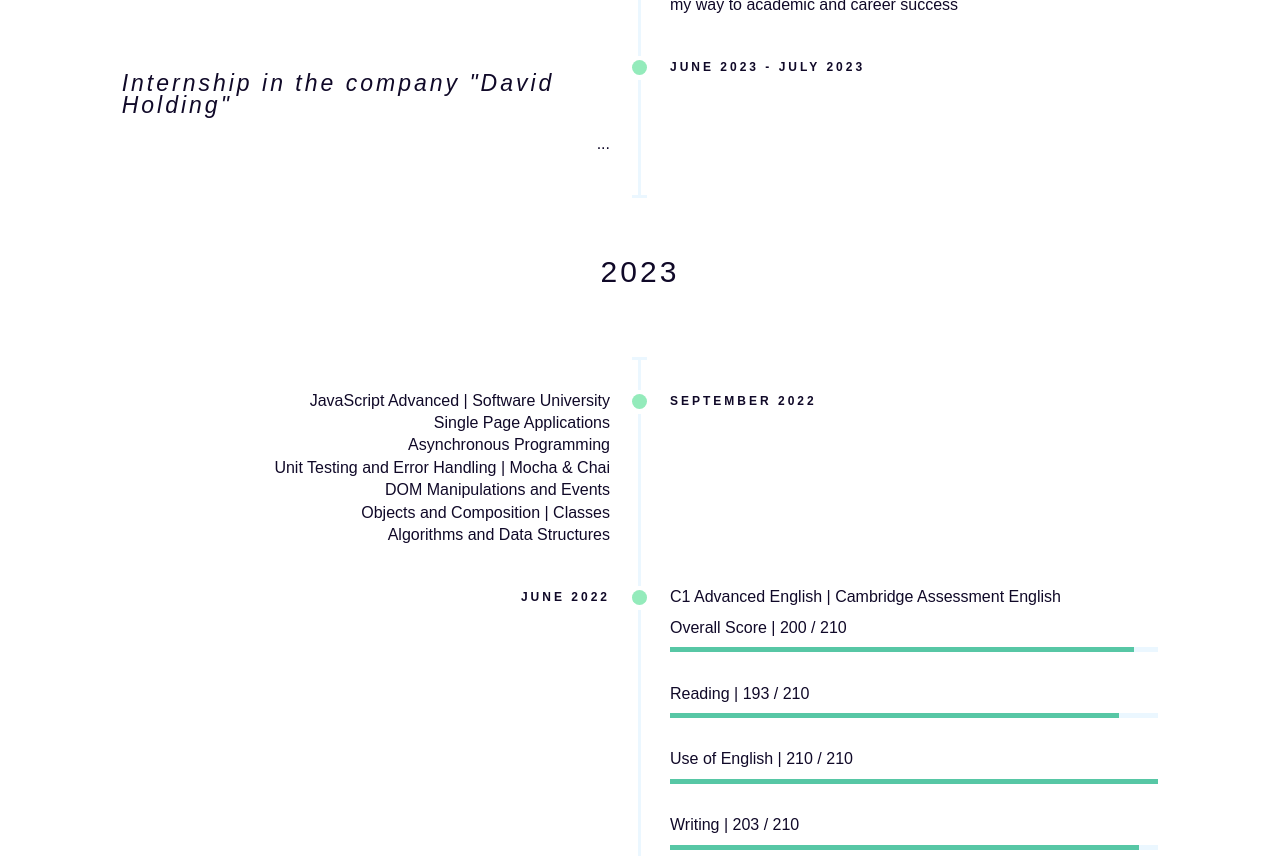
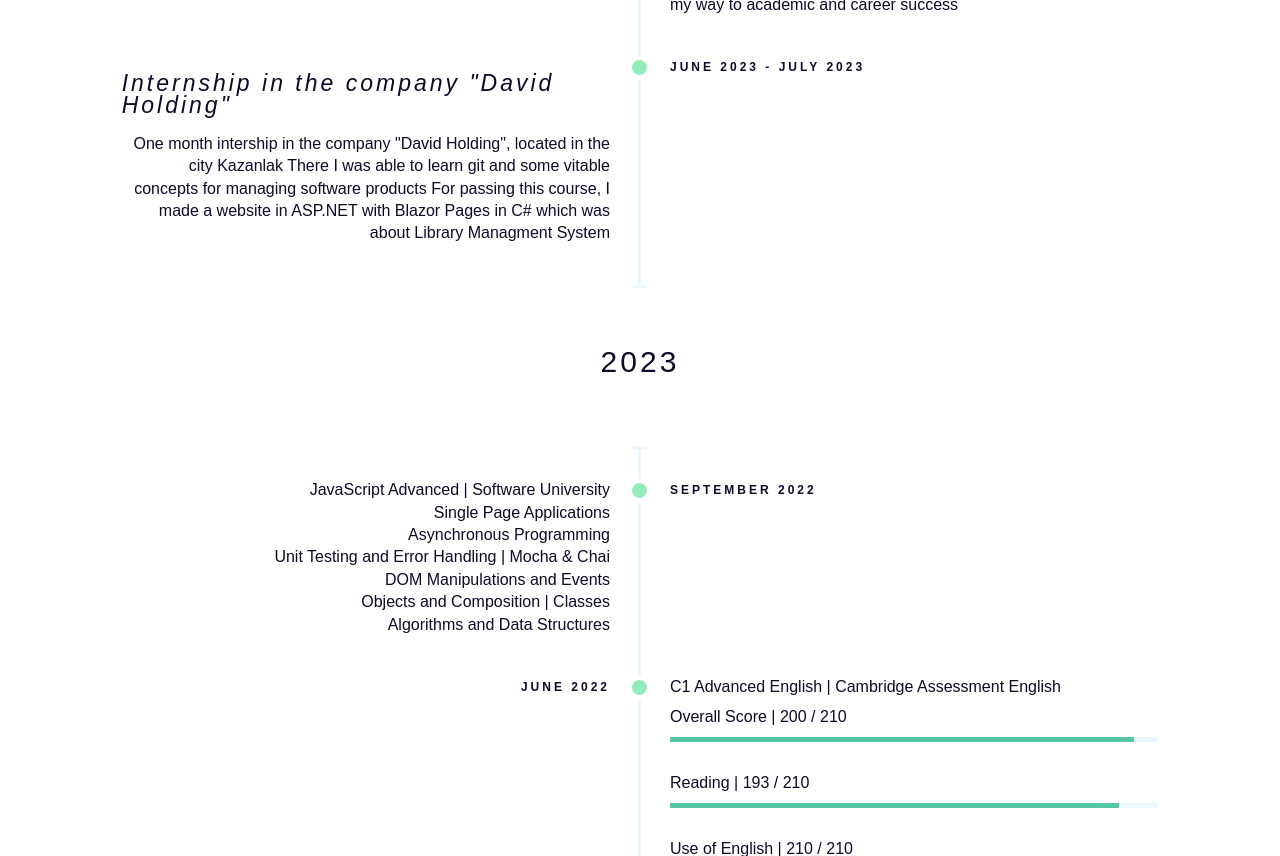
Before and after one commit to Deirror/aangelov-portfolio, a Next.js app: page / in a window 1280 px wide. Shown: the part 1940-2796 px from the top of the page. Built offline with nearby package versions, Linux system fonts and the light colour scheme.

Commit message:
add text to intership

```diff
--- a/components/Certification.tsx
+++ b/components/Certification.tsx
@@ -69,7 +69,12 @@ const Certification = () => {
                         <div className="timeline-content">
                             <h3 className={styles.custtitle}>Internship in the company &quot;David Holding&quot;</h3>
                             <div>
-                               ...
+                                One month intership in the company &quot;David Holding&quot;,
+                                located in the city Kazanlak
+                                There I was able to learn git and some vitable concepts
+                                for managing software products
+                                For passing this course, I made a website in ASP.NET
+                                with Blazor Pages in C# which was about Library Managment System<br />
                             </div>
                         </div>
                     </li>
```
